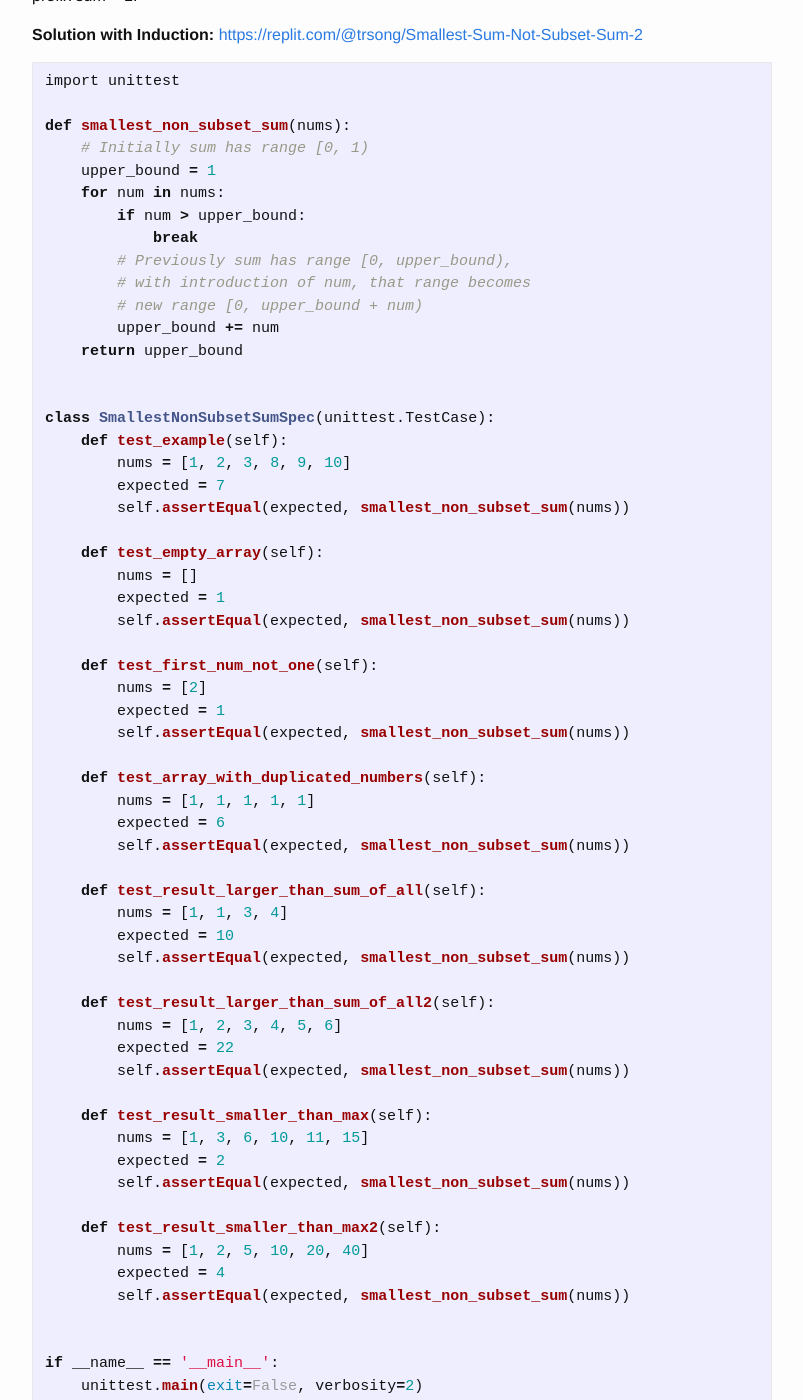
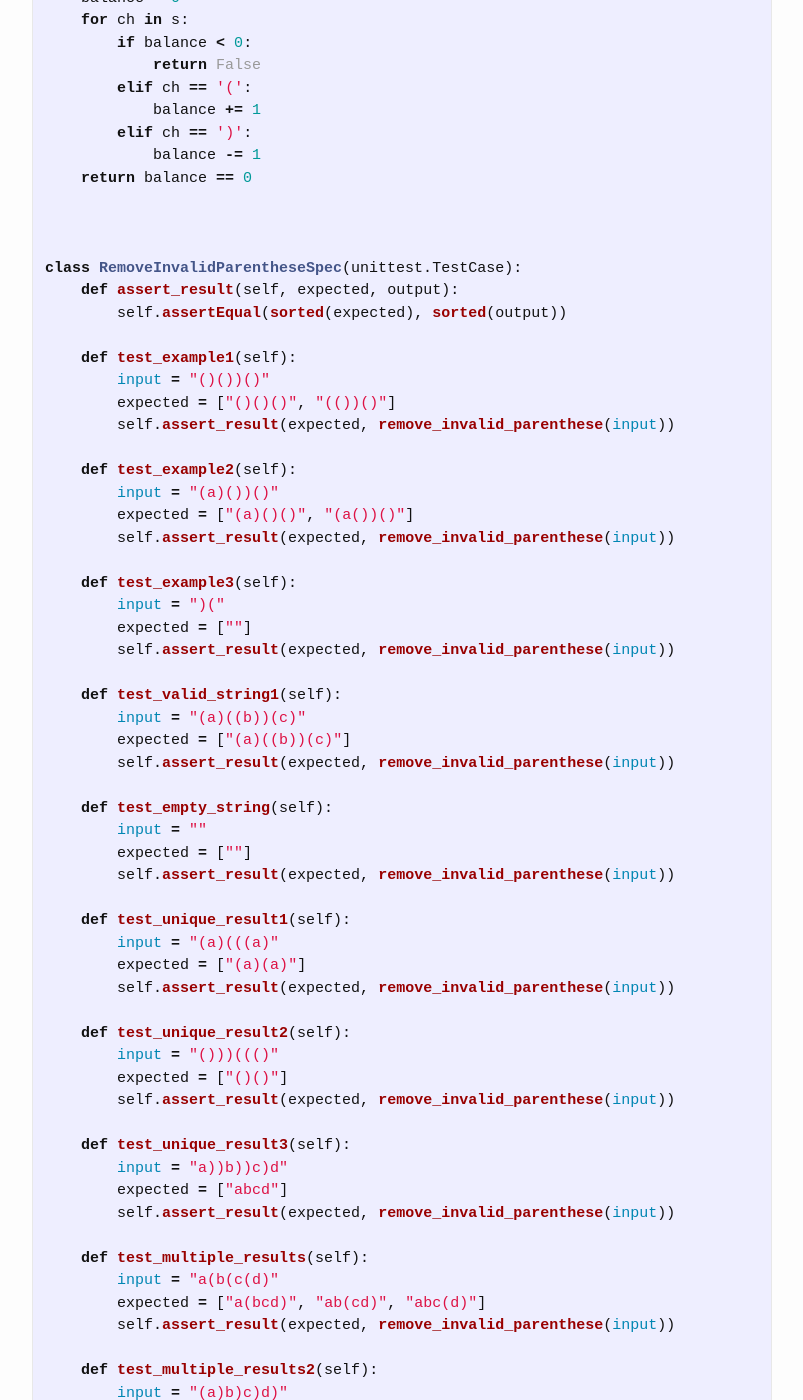
Before and after one commit to trsong/trsong.github.io, a Jekyll site: the page built from _posts/2021-11-01-DailyQuestionsNov.md, in a window 1280 px wide and 1400 px high, scrolled down 2126 px. Shown: the whole window, without its empty margins (238-1041 px from the left). Built offline with Jekyll 4.4.1, drawn with Linux system fonts in a browser that asks for light colours; some of the changed text lies outside the part shown.

Commit message:
Add solution to Nov 12 question

````diff
--- a/_posts/2021-11-01-DailyQuestionsNov.md
+++ b/_posts/2021-11-01-DailyQuestionsNov.md
@@ -46,6 +46,109 @@ Input: ")("
 Output: [""]
 ```
 
+**Solution with Backtracking:** [https://replit.com/@trsong/Ways-to-Remove-Invalid-Parentheses-2](https://replit.com/@trsong/Ways-to-Remove-Invalid-Parentheses-2)
+```py
+import unittest
+
+def remove_invalid_parenthese(s):
+    invalid_open = invalid_close = 0
+    for ch in s:
+        if ch == ')' and invalid_open == 0:
+            invalid_close += 1
+        elif ch == '(':
+            invalid_open += 1
+        elif ch == ')':
+            invalid_open -= 1
+    res = []
+    backtrack(res, s, 0, invalid_open, invalid_close)
+    return res
+
+
+def backtrack(res, s, next_index, invalid_open, invalid_close):
+    if invalid_open == invalid_close == 0:
+        if is_valid(s):
+            res.append(s)
+    else:
+        for i in range(next_index, len(s)):
+            if i > next_index and s[i] == s[i - 1]:
+                continue
+            elif s[i] == '(' and invalid_open > 0:
+                backtrack(res, s[:i] + s[i + 1:], i, invalid_open - 1, invalid_close)
+            elif s[i] == ')' and invalid_close > 0:
+                backtrack(res, s[:i] + s[i + 1:], i, invalid_open, invalid_close - 1)
+
+
+def is_valid(s):
+    balance = 0
+    for ch in s:
+        if balance < 0:
+            return False
+        elif ch == '(':
+            balance += 1
+        elif ch == ')':
+            balance -= 1
+    return balance == 0
+
+
+
+class RemoveInvalidParentheseSpec(unittest.TestCase):
+    def assert_result(self, expected, output):
+        self.assertEqual(sorted(expected), sorted(output))
+
+    def test_example1(self):
+        input = "()())()"
+        expected = ["()()()", "(())()"]
+        self.assert_result(expected, remove_invalid_parenthese(input))
+
+    def test_example2(self):
+        input = "(a)())()"
+        expected = ["(a)()()", "(a())()"]
+        self.assert_result(expected, remove_invalid_parenthese(input))
+
+    def test_example3(self):
+        input = ")("
+        expected = [""]
+        self.assert_result(expected, remove_invalid_parenthese(input))
+
+    def test_valid_string1(self):
+        input = "(a)((b))(c)"
+        expected = ["(a)((b))(c)"]
+        self.assert_result(expected, remove_invalid_parenthese(input))
+
+    def test_empty_string(self):
+        input = ""
+        expected = [""]
+        self.assert_result(expected, remove_invalid_parenthese(input))
+
+    def test_unique_result1(self):
+        input = "(a)(((a)"
+        expected = ["(a)(a)"]
+        self.assert_result(expected, remove_invalid_parenthese(input))
+
+    def test_unique_result2(self):
+        input = "()))((()"
+        expected = ["()()"]
+        self.assert_result(expected, remove_invalid_parenthese(input))
+
+    def test_unique_result3(self):
+        input = "a))b))c)d"
+        expected = ["abcd"]
+        self.assert_result(expected, remove_invalid_parenthese(input))
+
+    def test_multiple_results(self):
+        input = "a(b(c(d)"
+        expected = ["a(bcd)", "ab(cd)", "abc(d)"]
+        self.assert_result(expected, remove_invalid_parenthese(input))
+
+    def test_multiple_results2(self):
+        input = "(a)b)c)d)"
+        expected = ["(a)bcd", "(ab)cd", "(abc)d", "(abcd)"]
+        self.assert_result(expected, remove_invalid_parenthese(input))
+
+
+if __name__ == '__main__':
+    unittest.main(exit=False, verbosity=2)
+```
 
 ### Nov 11, 2021 \[Easy\] Smallest Sum Not Subset Sum
 ---
````
